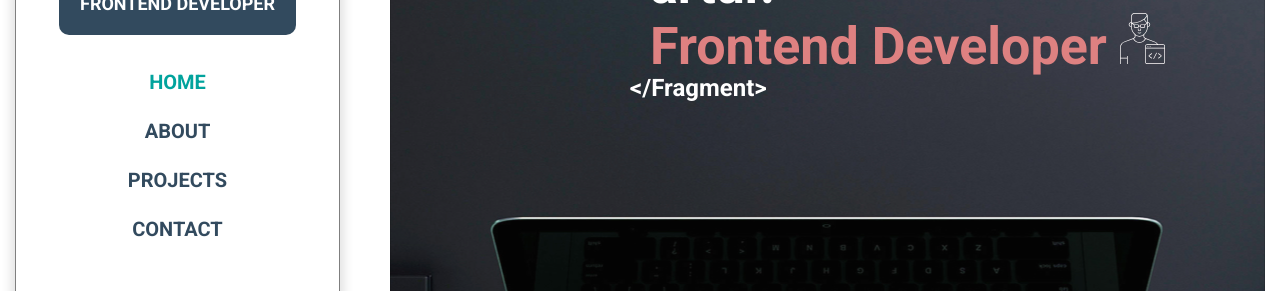
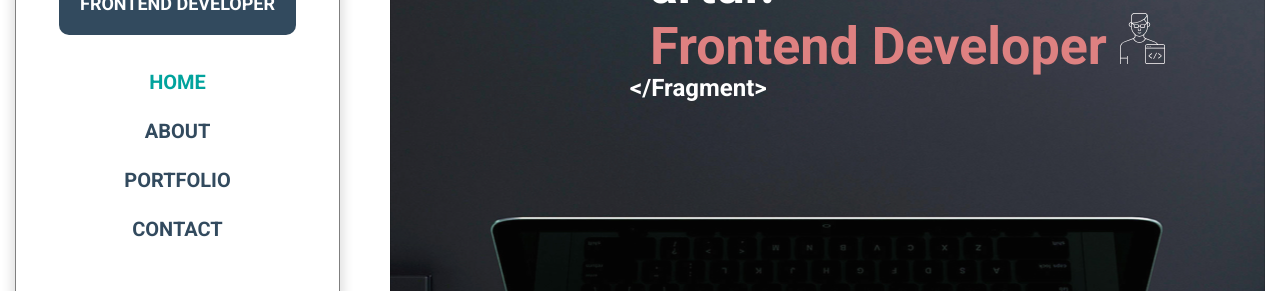
Before and after one commit to ArturMavlidov/Portfolio, a React (Create React App) app: page / in a window 1280 px wide. Shown: the part 389-680 px from the top of the page. Built offline with nearby package versions, Linux system fonts and the light colour scheme.

Commit message:
Add utils

```diff
--- a/src/App.js
+++ b/src/App.js
@@ -1,4 +1,4 @@
-import { BrowserRouter as Router, Routes, Route, Link } from "react-router-dom";
+import { BrowserRouter as Router, Routes, Route } from "react-router-dom";
 import { About, Contact, Home, Portfolio } from "./containers";
 import { Sidebar } from "./components";
 
--- a/src/components/Page/index.jsx
+++ b/src/components/Page/index.jsx
@@ -7,13 +7,13 @@ import { ReactComponent as ButtonIcon } from "../../assets/img/button-icon.svg";
 
 const Page = memo(({ className, pageName, link = "/", children }) => {
   return (
-    <div className={`${styles.page} ${className}`}>
+    <main className={`${styles.page} ${className}`}>
       <PageHeader link={link}>{pageName}</PageHeader>
-      <div>{children}</div>
+      {children}
       <Button className={styles.pageBtn}>
         Download Cv <ButtonIcon className={styles.pageBtnIcon} />
       </Button>
-    </div>
+    </main>
   );
 });
 
--- a/src/components/PageHeader/index.jsx
+++ b/src/components/PageHeader/index.jsx
@@ -1,16 +1,21 @@
 import React, { memo } from "react";
-import { Link } from "react-router-dom";
+import { Link, useLocation } from "react-router-dom";
 
+import { pagesNavigate } from "../../utils";
 import { Button } from "../index";
 
 import { ReactComponent as ArrowIcon } from "../../assets/img/arrow-right.svg";
 import styles from "./index.module.scss";
 
 const PageHeader = memo(({ link = "/", children }) => {
+  const {pathname} = useLocation();
+  const {getNextPagePathname} = pagesNavigate;
+  console.log(pagesNavigate);
+
   return (
     <div className={styles.pageHeader}>
       <div className={styles.pageName}>{children}</div>
-      <Link to={link}>
+      <Link to={getNextPagePathname(pathname)}>
         <Button className={`${styles.pageHeaderButton}`}>
           Next
           <ArrowIcon className={styles.pageButtonIcon} />
--- a/src/components/Sidebar/index.jsx
+++ b/src/components/Sidebar/index.jsx
@@ -1,5 +1,7 @@
 import React, { memo } from "react";
 import { Link, useLocation } from "react-router-dom";
+
+import { pagesPathnames } from "../../utils";
 
 import styles from "./index.module.scss";
 import avatar from "../../assets/img/sidebarLogo.png";
@@ -8,9 +10,9 @@ const Sidebar = memo(() => {
   const { pathname } = useLocation();
 
   return (
-    <div className={styles.sidebar}>
+    <aside className={styles.sidebar}>
       <div>
-        <img src={avatar} alt="Sidebar avatar" />
+        <img src={avatar} alt="avatar" />
       </div>
       <div className={styles.sidebarInformation}>
         <div>Artur Mavlidov | 18yo</div>
@@ -18,38 +20,23 @@ const Sidebar = memo(() => {
       </div>
       <nav className={styles.sidebarNav}>
         <ul>
-          <li
-            className={`${styles.nav_item} ${
-              pathname === "/" ? styles.active : null
-            }`}
-          >
-            <Link to="/">Home</Link>
-          </li>
-          <li
-            className={`${styles.nav_item} ${
-              pathname === "/about" ? styles.active : null
-            }`}
-          >
-            <Link to="/about">About</Link>
-          </li>
-          <li
-            className={`${styles.nav_item} ${
-              pathname === "/portfolio" ? styles.active : null
-            }`}
-          >
-            <Link to="/portfolio">Projects</Link>
-          </li>
-          <li
-            className={`${styles.nav_item} ${
-              pathname === "/contact" ? styles.active : null
-            }`}
-          >
-            <Link to="/contact">Contact</Link>
-          </li>
+          {
+            pagesPathnames.map(page => {
+              return (
+                <li
+                  className={`${styles.nav_item} ${
+                    pathname === page ? styles.active : null
+                  }`} key={page}
+                >
+                  <Link to={page}>{page === '/' ? 'Home' : page.slice(1)}</Link>
+                </li>
+              );
+            })
+          }
         </ul>
       </nav>
       <span className={styles.sidebarDate}>2022</span>
-    </div>
+    </aside>
   );
 });
 
--- a/src/components/Sidebar/index.module.scss
+++ b/src/components/Sidebar/index.module.scss
@@ -2,9 +2,10 @@
   display: flex;
   flex-direction: column;
 
-  min-width: 325px;
   max-width: 400px;
   max-height: 792px;
+  min-width: 325px;
+  min-height: 600px;
   padding: 30px 43px;
   margin-right: 50px;
 
--- /dev/null
+++ b/src/utils/index.js
@@ -0,0 +1,8 @@
+export const pagesPathnames = ["/", "/about", "/portfolio", "/contact"];
+
+export const pagesNavigate = {
+  pagesPathnames,
+  getNextPagePathname(currentPathname) {
+    return pagesPathnames[pagesPathnames.indexOf(currentPathname) + 1];
+  }
+};
```
